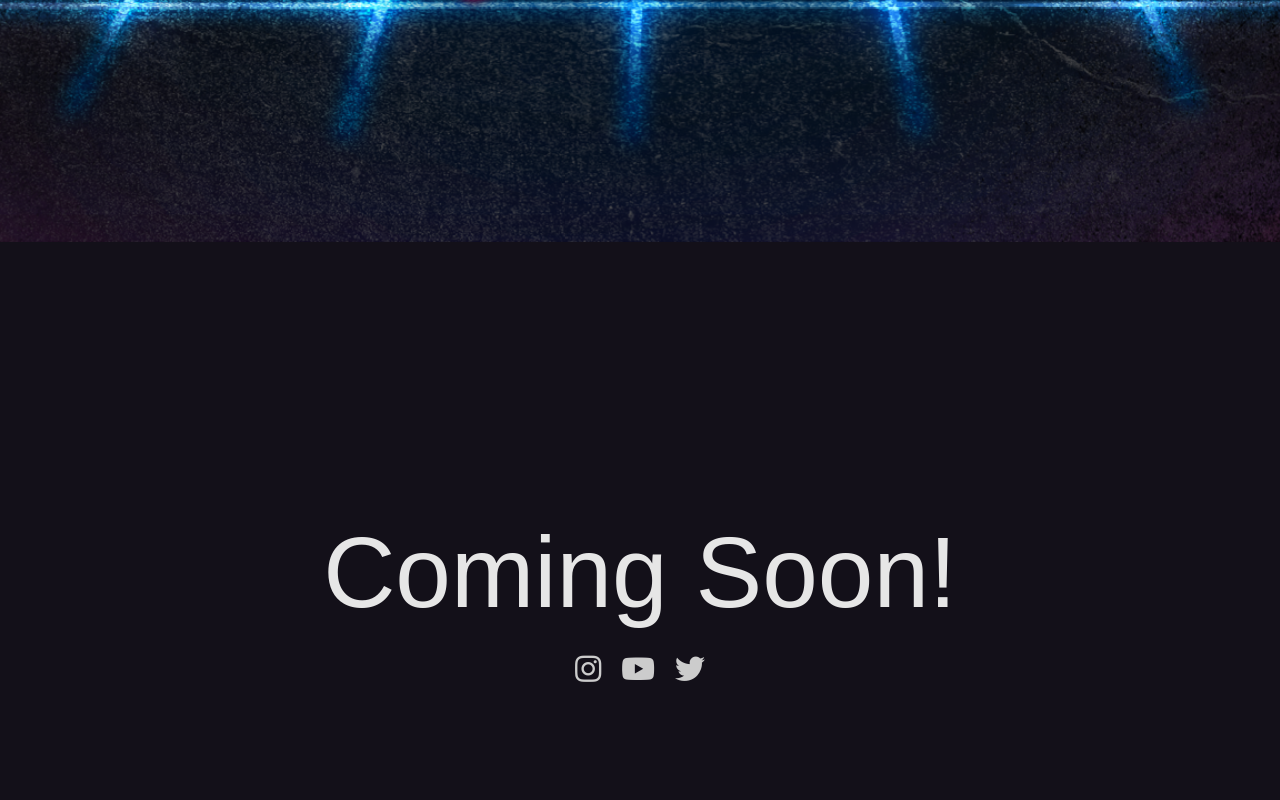
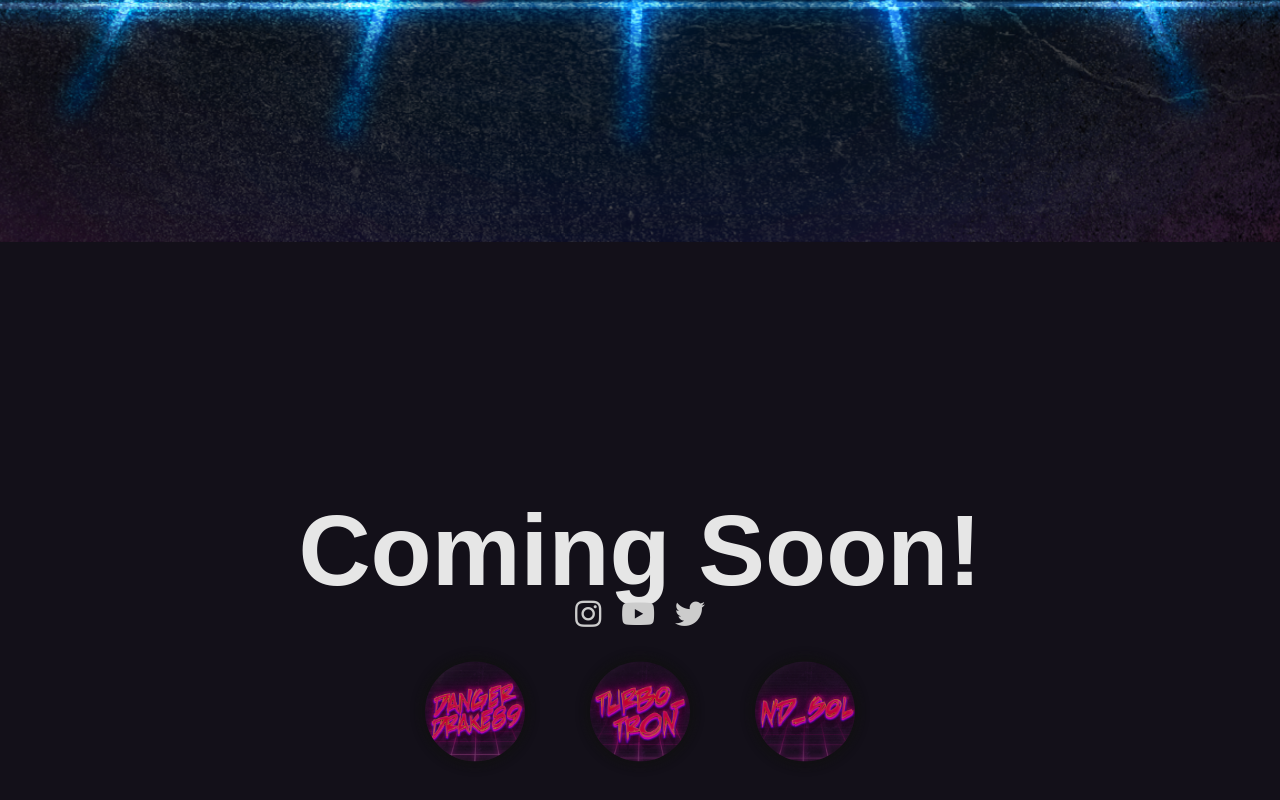
Before and after one commit to dbfannin/nd, an Angular app: page / in a window 1280 px wide. Shown: the part 558-1358 px from the top of the page. Built offline with nearby package versions, Linux system fonts and the light colour scheme; a web font is replaced by a local one.

Commit message:
add stream links to coming soon page

```diff
--- a/src/app/home/home.component.html
+++ b/src/app/home/home.component.html
@@ -6,11 +6,11 @@
   <div class="comingSoonInnerContainer">
     <h1 class="comingSoon">Coming Soon!</h1>
     <app-social-media></app-social-media>
+    <app-skinny-profiles></app-skinny-profiles>
   </div>
 
 </div>
 <!--<app-team-bio></app-team-bio>-->
 
-<!--<app-skinny-profiles></app-skinny-profiles>-->
 
 <!--<app-youtube></app-youtube>-->
--- a/src/app/home/home.component.scss
+++ b/src/app/home/home.component.scss
@@ -19,11 +19,12 @@ app-hero {
   }
 
   .comingSoon {
+    margin: 0;
     width: 100%;
     text-align: center;
     font-family: 'Monda', sans-serif;
     font-size: 10rem;
     color: darken(white, 10%);
-    padding-top: 5rem;
+    padding-top: 12rem;
   }
 }
--- a/src/app/profile/profile.interface.ts
+++ b/src/app/profile/profile.interface.ts
@@ -2,8 +2,8 @@ import {GamesEnum} from './games.enum';
 
 export class ProfileInterface {
   twitchUserName: string;
-  twitchUrl: string;
-  mixerUrl: string;
+  twitchUrl?: string;
+  mixerUrl?: string;
   imageUrl: string;
   displayName: string;
   games: GamesEnum[];
--- a/src/app/skinny-profiles/skinny-profiles.component.html
+++ b/src/app/skinny-profiles/skinny-profiles.component.html
@@ -1,26 +1,9 @@
 <div class="container profilesContainer">
   <div class="row">
-    <div class="col-md-4 col-sm-12" *ngFor="let profile of profiles">
-      <div class="profileContainer">
-        <a [routerLink]="profile.profileRoute" class="profileImageContainer">
-          <img [src]="profile.imageUrl" class="profileImage">
-        </a>
-
-        <div class="contentContainer">
-          <a [routerLink]="profile.profileRoute" class="displayName">
-            {{profile.displayName}}
-          </a>
-
-          <div class="linkContainer">
-            <a [href]="profile.twitchUrl" target="_blank" class="twitch">
-              <i class="fab fa-twitch twitchLogo"></i> {{profile.twitchUrl}}
-            </a>
-            <a [href]="profile.mixerUrl" target="_blank">
-              <img class="mixerLogo" src="/assets/mixer.svg"/> {{profile.mixerUrl}}
-            </a>
-          </div>
-        </div>
-      </div>
+    <div class="profile" *ngFor="let profile of profiles">
+      <a [href]="profile.twitchUrl || profile.mixerUrl" class="">
+        <img [src]="profile.imageUrl" class="profileImage">
+      </a>
     </div>
   </div>
 </div>
--- a/src/app/skinny-profiles/skinny-profiles.component.scss
+++ b/src/app/skinny-profiles/skinny-profiles.component.scss
@@ -1,16 +1,22 @@
 @import '../../styles/variables';
+@import '../../styles/flex-grid';
 
 :host {
   font-size: 1.4rem;
 }
 
 .profilesContainer {
-  margin-top: 8rem;
-  margin-bottom: 8rem;
+  margin-bottom: 5rem;
 }
 
-.profileContainer {
+.row {
+  @include flexRow;
+  justify-content: center;
+  .profile {
+    @include flex4;
+    max-width: 15rem;
 
+  }
 }
 .displayName {
   font-size: 2rem;
@@ -30,16 +36,18 @@
 
 .profileImage {
   max-width: 100%;
-  width: 20rem;
+  width: 10rem;
   height: auto;
   border-radius: 20rem;
   margin: 0 auto;
   display: block;
   user-select: none;
 
-  opacity: .92;
-  transition: opacity .5s;
+  opacity: .80;
+  box-shadow: 0 0 10px 5px #111;
+  transition: box-shadow .5s, opacity .5s;
   &:hover {
+    box-shadow: 0 0 10px 5px #222;
     opacity: 1;
   }
 }
--- a/src/app/social-media/social-media.component.scss
+++ b/src/app/social-media/social-media.component.scss
@@ -9,6 +9,7 @@
   //width: 100%;
   text-align: center;
   padding-bottom: 2rem;
+  margin-top: -2rem;
 }
 
 a {
@@ -17,6 +18,7 @@ a {
   padding: 1rem 1rem;
   font-size: 3rem;
   color: darken(white, 20%);
+  transition: color .5s;
   &:hover, &:active, &:focus {
   color: darken(white, 10%);
   }
--- a/src/index.html
+++ b/src/index.html
@@ -2,17 +2,13 @@
 <html lang="en">
 <head>
   <meta charset="utf-8">
-  <title>NormalDudes</title>
+  <title>Normal Dudes</title>
   <base href="/">
 
   <meta name="viewport" content="width=device-width, initial-scale=1">
 
   <!--Google Fonts-->
   <link href="https://fonts.googleapis.com/css?family=Monda" rel="stylesheet">
-
-  <!-- Bootstrap -->
-  <link rel="stylesheet" href="https://maxcdn.bootstrapcdn.com/bootstrap/4.0.0-beta.2/css/bootstrap.min.css" integrity="sha384-PsH8R72JQ3SOdhVi3uxftmaW6Vc51MKb0q5P2rRUpPvrszuE4W1povHYgTpBfshb" crossorigin="anonymous">
-
 
   <!-- Font Awesome -->
   <link rel="stylesheet" href="https://use.fontawesome.com/releases/v5.2.0/css/brands.css" integrity="sha384-nT8r1Kzllf71iZl81CdFzObMsaLOhqBU1JD2+XoAALbdtWaXDOlWOZTR4v1ktjPE" crossorigin="anonymous">
--- a/src/profiles.data.ts
+++ b/src/profiles.data.ts
@@ -3,7 +3,7 @@ import {GamesEnum} from './app/profile/games.enum';
 
 export const DangerDude: ProfileInterface = {
   twitchUserName: 'dangerdrake89',
-  twitchUrl: 'https://www.twitch.tv/dangerdrake89',
+  // twitchUrl: 'https://www.twitch.tv/dangerdrake89',
   mixerUrl: 'https://mixer.com/DangerDude',
   imageUrl: '/assets/dangerdrake.png',
   displayName: 'DangerDude',
@@ -13,7 +13,7 @@ export const DangerDude: ProfileInterface = {
 
 export const TurboTron: ProfileInterface = {
   twitchUserName: 'turbo_tron',
-  twitchUrl: 'https://www.twitch.tv/turbo_tron',
+  // twitchUrl: 'https://www.twitch.tv/turbo_tron',
   mixerUrl: 'https://mixer.com/Turbo_Tron',
   imageUrl: '/assets/turbo_tron.png',
   displayName: 'Turbo_Tron',
@@ -24,7 +24,7 @@ export const TurboTron: ProfileInterface = {
 export const Sol: ProfileInterface = {
   twitchUserName: 'nd_sol',
   twitchUrl: 'https://www.twitch.tv/nd_sol',
-  mixerUrl: 'https://mixer.com/ND_Sol',
+  // mixerUrl: 'https://mixer.com/ND_Sol',
   imageUrl: '/assets/sol.png',
   displayName: 'Sol',
   games: [GamesEnum.Fortnite, GamesEnum.Scum],
--- /dev/null
+++ b/src/styles/flex-grid.scss
@@ -0,0 +1,99 @@
+$numberOfColumns: 12;
+
+//100 / 12 gives us roughly 8.3333 which we have to again divide by 100 so that $singleColumnWidth isn't 833.33%
+$singleColumnWidth: percentage(100 / $numberOfColumns / 100);
+
+@mixin flexDisplay {
+  display: -webkit-box;
+  display: -webkit-flex;
+  display: -ms-flexbox;
+  display: flex;
+}
+
+@mixin flexRow {
+  @include flexDisplay;
+  flex-direction: row;
+  align-items: flex-start;
+
+  margin-left: -.75rem;
+  margin-right: -.75rem;
+}
+
+@mixin flexColumn {
+  @include flexDisplay;
+  flex-direction: column;
+
+  margin-left: -.75rem;
+  margin-right: -.75rem;
+}
+
+@mixin flexItem {
+  padding-left: .75rem;
+  padding-right: .75rem;
+}
+
+@mixin flexAuto {
+  @include flexItem;
+  flex-grow: 99;
+  flex-shrink: 99;
+}
+
+@mixin flex1 {
+  @include flexItem;
+  flex-basis: $singleColumnWidth;
+}
+
+@mixin flex2 {
+  @include flexItem;
+  flex-basis: $singleColumnWidth * 2;
+}
+
+@mixin flex3 {
+  @include flexItem;
+  flex-basis: $singleColumnWidth * 3;
+}
+
+@mixin flex4 {
+  @include flexItem;
+  flex-basis: $singleColumnWidth * 4;
+}
+
+@mixin flex5 {
+  @include flexItem;
+  flex-basis: $singleColumnWidth * 5;
+}
+
+@mixin flex6 {
+  @include flexItem;
+  flex-basis: $singleColumnWidth * 6;
+}
+
+@mixin flex7 {
+  @include flexItem;
+  flex-basis: $singleColumnWidth * 7;
+}
+
+@mixin flex8 {
+  @include flexItem;
+  flex-basis: $singleColumnWidth * 8;
+}
+
+@mixin flex9 {
+  @include flexItem;
+  flex-basis: $singleColumnWidth * 9;
+}
+
+@mixin flex10 {
+  @include flexItem;
+  flex-basis: $singleColumnWidth * 10;
+}
+
+@mixin flex11 {
+  @include flexItem;
+  flex-basis: $singleColumnWidth * 11;
+}
+
+@mixin flex12 {
+  @include flexItem;
+  flex-basis: $singleColumnWidth * 12;
+}
```
